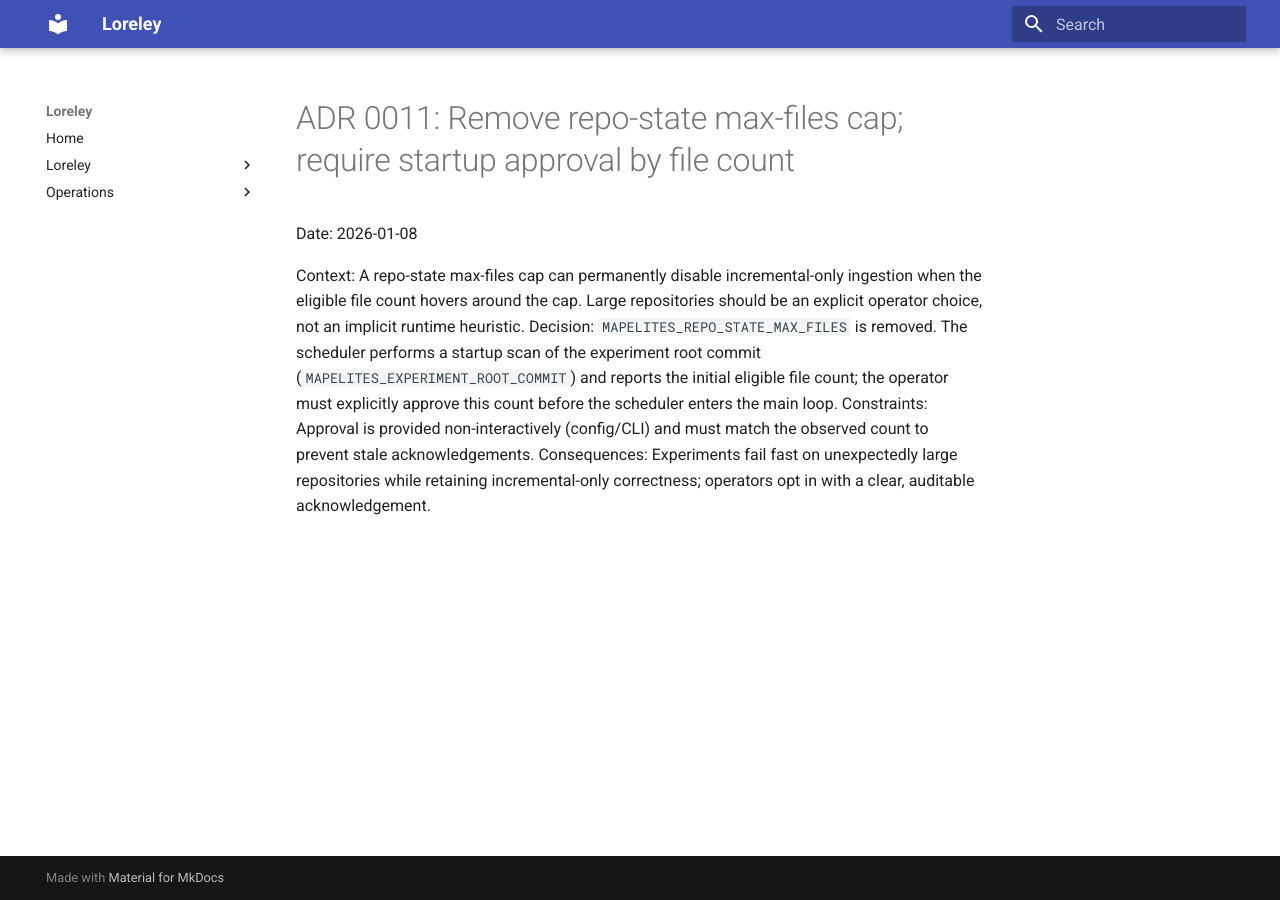
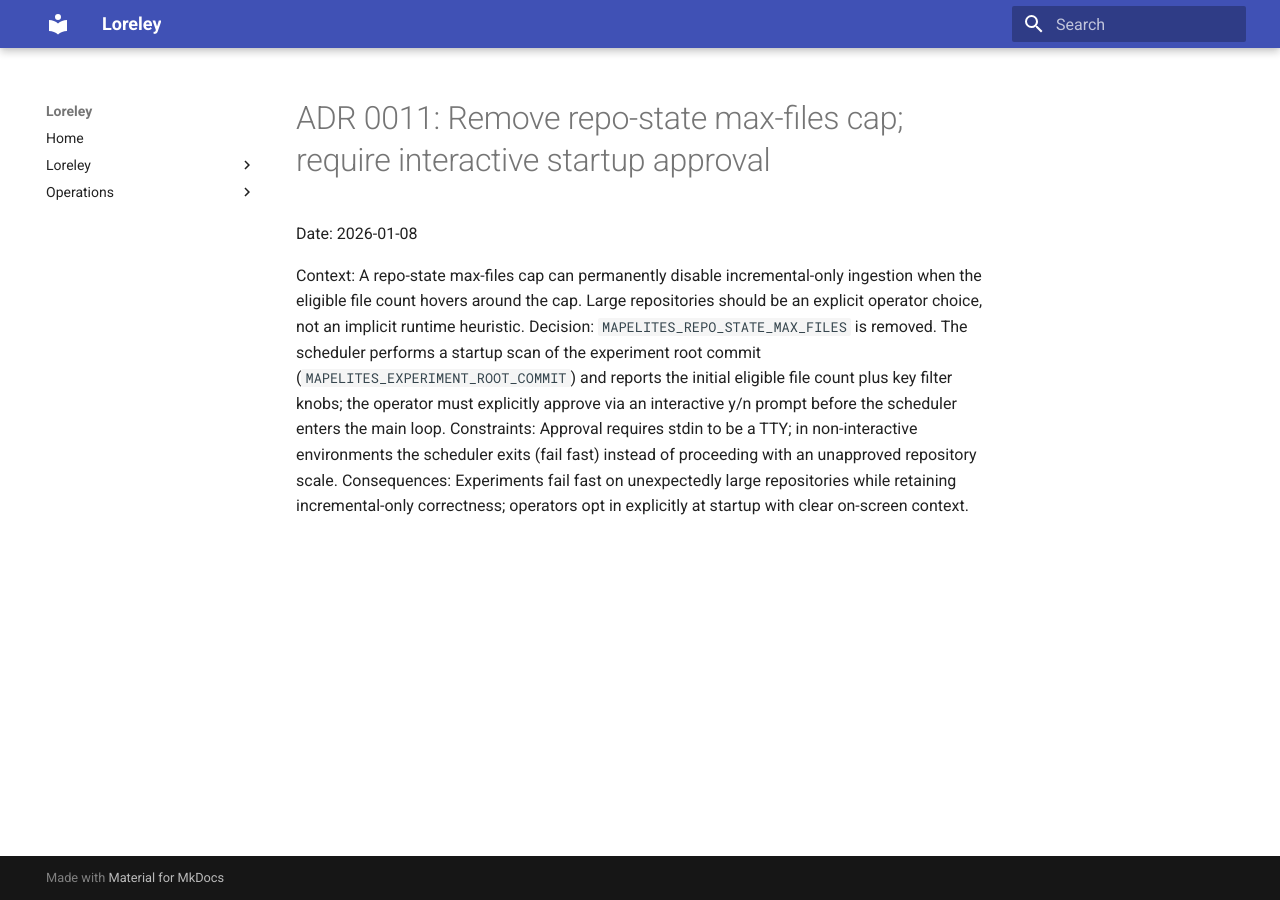
Before and after one commit to NeapolitanIcecream/loreley, an MkDocs documentation site: the page built from docs/adr/0011-remove-max-files-cap-add-startup-approval.md, in a window 1280 px wide. Built offline with MkDocs 1.6.1 and Material for MkDocs 9.7.7, drawn with Linux system fonts in a browser that asks for light colours.

Commit message:
feat: interactive startup approval

```diff
--- a/docs/adr/0011-remove-max-files-cap-add-startup-approval.md
+++ b/docs/adr/0011-remove-max-files-cap-add-startup-approval.md
@@ -1,8 +1,8 @@
-# ADR 0011: Remove repo-state max-files cap; require startup approval by file count
+# ADR 0011: Remove repo-state max-files cap; require interactive startup approval
 
 Date: 2026-01-08
 
 Context: A repo-state max-files cap can permanently disable incremental-only ingestion when the eligible file count hovers around the cap. Large repositories should be an explicit operator choice, not an implicit runtime heuristic.
-Decision: `MAPELITES_REPO_STATE_MAX_FILES` is removed. The scheduler performs a startup scan of the experiment root commit (`MAPELITES_EXPERIMENT_ROOT_COMMIT`) and reports the initial eligible file count; the operator must explicitly approve this count before the scheduler enters the main loop.
-Constraints: Approval is provided non-interactively (config/CLI) and must match the observed count to prevent stale acknowledgements.
-Consequences: Experiments fail fast on unexpectedly large repositories while retaining incremental-only correctness; operators opt in with a clear, auditable acknowledgement.
+Decision: `MAPELITES_REPO_STATE_MAX_FILES` is removed. The scheduler performs a startup scan of the experiment root commit (`MAPELITES_EXPERIMENT_ROOT_COMMIT`) and reports the initial eligible file count plus key filter knobs; the operator must explicitly approve via an interactive y/n prompt before the scheduler enters the main loop.
+Constraints: Approval requires stdin to be a TTY; in non-interactive environments the scheduler exits (fail fast) instead of proceeding with an unapproved repository scale.
+Consequences: Experiments fail fast on unexpectedly large repositories while retaining incremental-only correctness; operators opt in explicitly at startup with clear on-screen context.
```
Also changed, not shown: docs/loreley/config.md (+2 -2 lines), docs/loreley/core/map-elites/repository_embedding.md (+1 -1 lines), docs/loreley/scheduler/main.md (+4 -3 lines), 4 other files.
